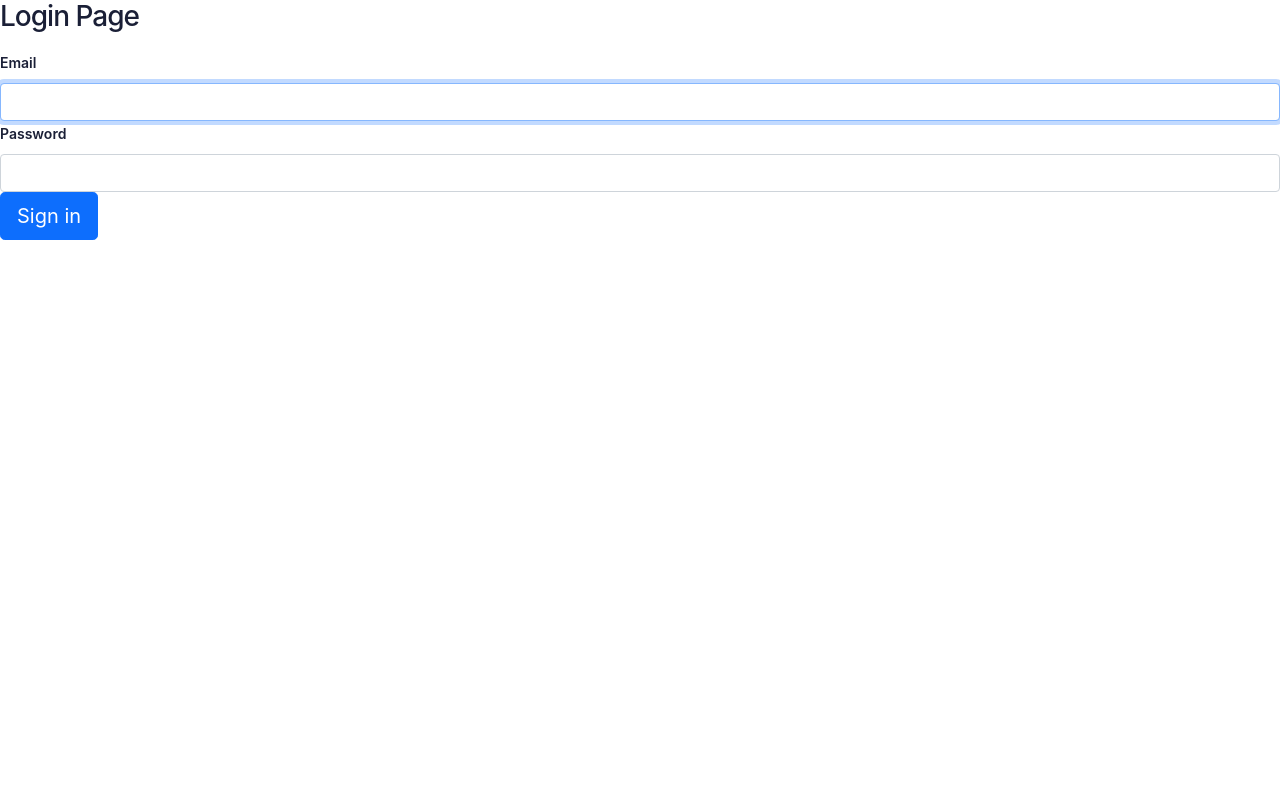
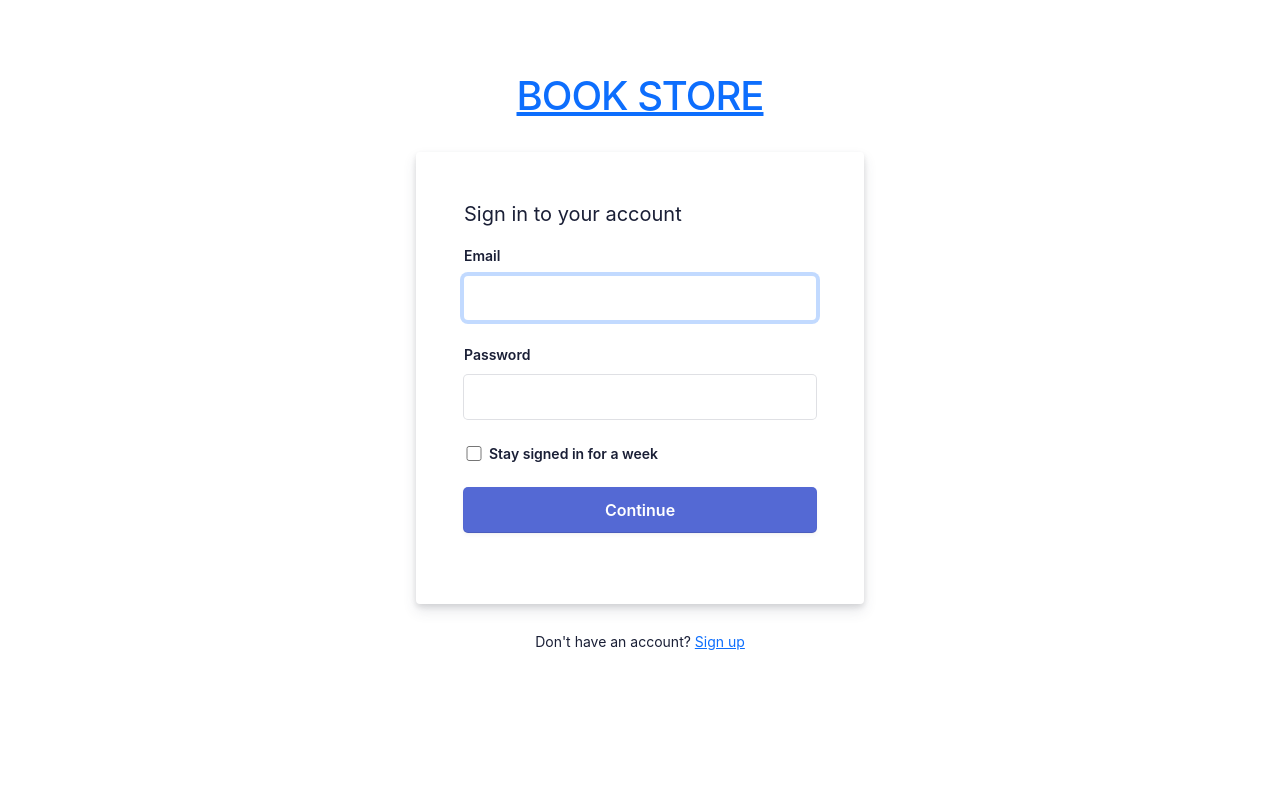
Before and after one commit to LahcenLamkirich/BookStoreV2, a Symfony app: template templates/security/login.html.twig in a window 1280 px wide. Run offline with Twig, Linux system fonts and the light colour scheme; the template is opened without the code that fills it, so the values that code supplies are empty; some libraries are stand-ins or nearby versions.

Commit message:
loginDone

```diff
--- a/src/Security/LoginFormAuthAuthenticator.php
+++ b/src/Security/LoginFormAuthAuthenticator.php
@@ -50,7 +50,7 @@ class LoginFormAuthAuthenticator extends AbstractLoginFormAuthenticator
         }
 
         // For example:
-        return new RedirectResponse($this->urlGenerator->generate('adminbookstore'));
+        return new RedirectResponse($this->urlGenerator->generate('admin'));
         throw new \Exception('TODO: provide a valid redirect inside '.__FILE__);
     }
 
--- a/templates/security/login.html.twig
+++ b/templates/security/login.html.twig
@@ -3,9 +3,9 @@
 {% block title %}Log in!{% endblock %}
 
 {% block body %}
-
+{#
 <form method="post">
-    {% if error %}
+    {# {% if error %}
         <div class="alert alert-danger">{{ error.messageKey|trans(error.messageData, 'security') }}</div>
     {% endif %}
 
@@ -29,12 +29,12 @@
         Sign in
     </button>
 
-</form>
+</form> #}
 
 {# Statring from Here Bruh #}
 
-{# <form method="post"> #}
-    {# {% if error %}
+<form method="post">
+   {% if error %}
         <div class="alert alert-danger">{{ error.messageKey|trans(error.messageData, 'security') }}</div>
     {% endif %}
 
@@ -42,8 +42,8 @@
         <div class="mb-3">
             You are logged in as {{ app.user.username }}, <a href="{{ path('app_logout') }}">Logout</a>
         </div>
-    {% endif %} #}
-{#
+    {% endif %}
+
     <div class="login-root">
         <div class="box-root flex-flex flex-direction--column" style="min-height: 100vh;flex-grow: 1;">
         <div class="loginbackground box-background--white padding-top--64">
@@ -88,31 +88,31 @@
                 <span class="padding-bottom--15"> Sign in to your account </span>
                 <form id="stripe-login">
                     <div class="field padding-bottom--24">
-                    <label for="email"> Email </label>
+                        <label for="inputEmail"> Email </label>
                         <input type="email" value="{{ last_username }}" name="email" id="inputEmail" class="form-control" autocomplete="email" required autofocus>
                     </div>
                     <div class="field padding-bottom--24">
                     <div class="grid--50-50">
-                        <label for="password"> Password </label>
+                        <label for="inputPassword"> Password </label>
                     </div>
-                    {# <input type="password" name="password"> #}
-                    {#
-                    <input type="password" name="password" id="inputPassword" class="form-control" autocomplete="current-password" required>
+                      <input type="password" name="password" id="inputPassword" class="form-control" autocomplete="current-password" required>
                     </div>
-
+                        <input type="hidden" name="_csrf_token"
+                                value="{{ csrf_token('authenticate') }}"
+                        >
                     <div class="field field-checkbox padding-bottom--24 flex-flex align-center">
                     <label for="checkbox">
                         <input type="checkbox" name="checkbox"> Stay signed in for a week
                     </label>
                     </div>
-                    <div class="field padding-bottom--24">
-                    <input type="submit" name="submit" value="Continue">
+                        <div class="field padding-bottom--24">
+                        <input type="submit" name="submit" value="Continue">
                     </div>
-                </form>
+
                 </div>
             </div>
             <div class="footer-link padding-top--24">
-                <span>Don't have an account? <a href=""> Sign up </a></span>
+                <span>Don't have an account? <a href="http://127.0.0.1:8000/register"> Sign up </a></span>
                 </div>
             </div>
             </div>
@@ -120,5 +120,4 @@
         </div>
     </div>
 </form>
-#}
 {% endblock %}
```
